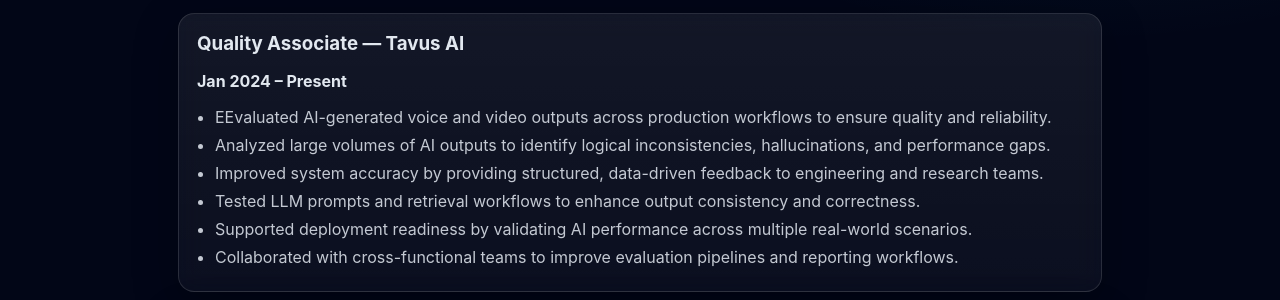
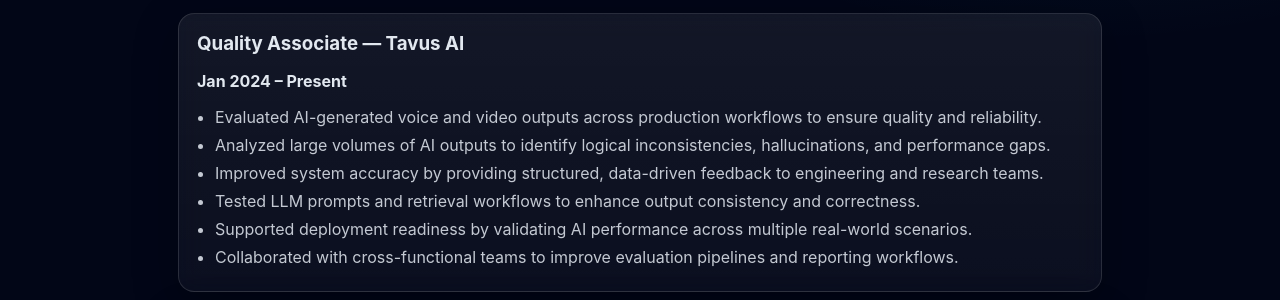
Before and after one commit to KshitijMishra1418/kshitij.info, a Jekyll site: the page built from index.md, in a window 1280 px wide and 900 px high, scrolled down 747 px. Shown: the part 153-453 px from the top of the window. Built offline with Jekyll 4.4.1, drawn with Linux system fonts in a browser that asks for light colours.

Commit message:
Update index.md

```diff
--- a/index.md
+++ b/index.md
@@ -62,7 +62,7 @@
         <h3>Quality Associate — Tavus AI</h3>
         <p><strong>Jan 2024 – Present</strong></p>
         <ul>
-            <li>EEvaluated AI-generated voice and video outputs across production workflows to ensure quality and reliability.</li>
+            <li>Evaluated AI-generated voice and video outputs across production workflows to ensure quality and reliability.</li>
             <li>Analyzed large volumes of AI outputs to identify logical inconsistencies, hallucinations, and performance gaps.</li>
             <li>Improved system accuracy by providing structured, data-driven feedback to engineering and research teams.</li>
             <li>Tested LLM prompts and retrieval workflows to enhance output consistency and correctness.</li>
```
